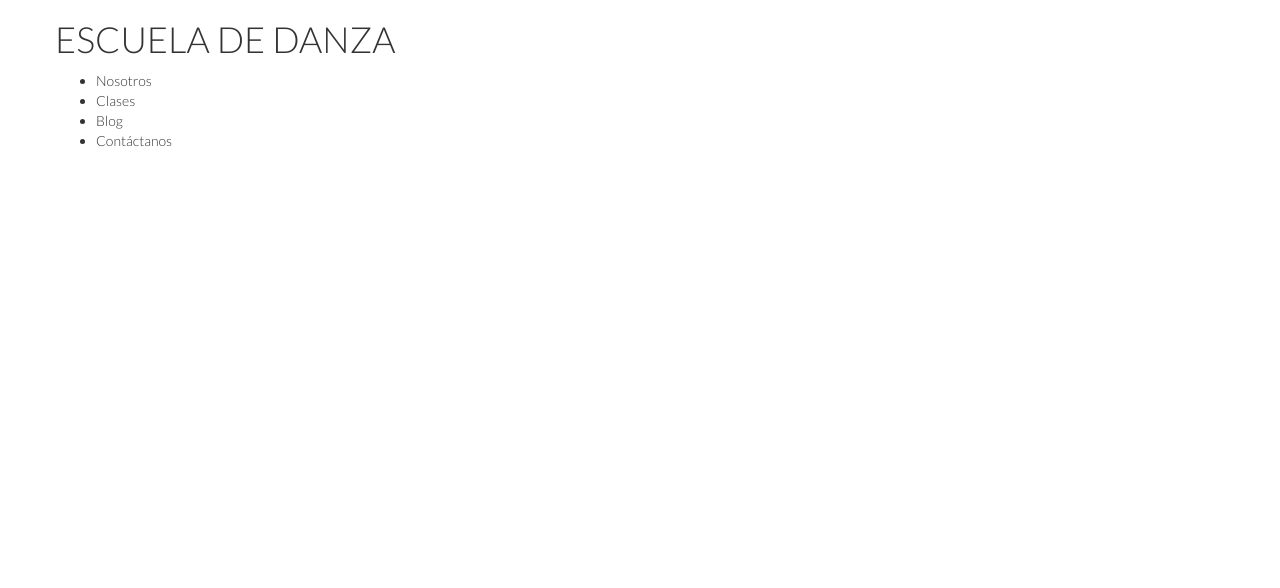
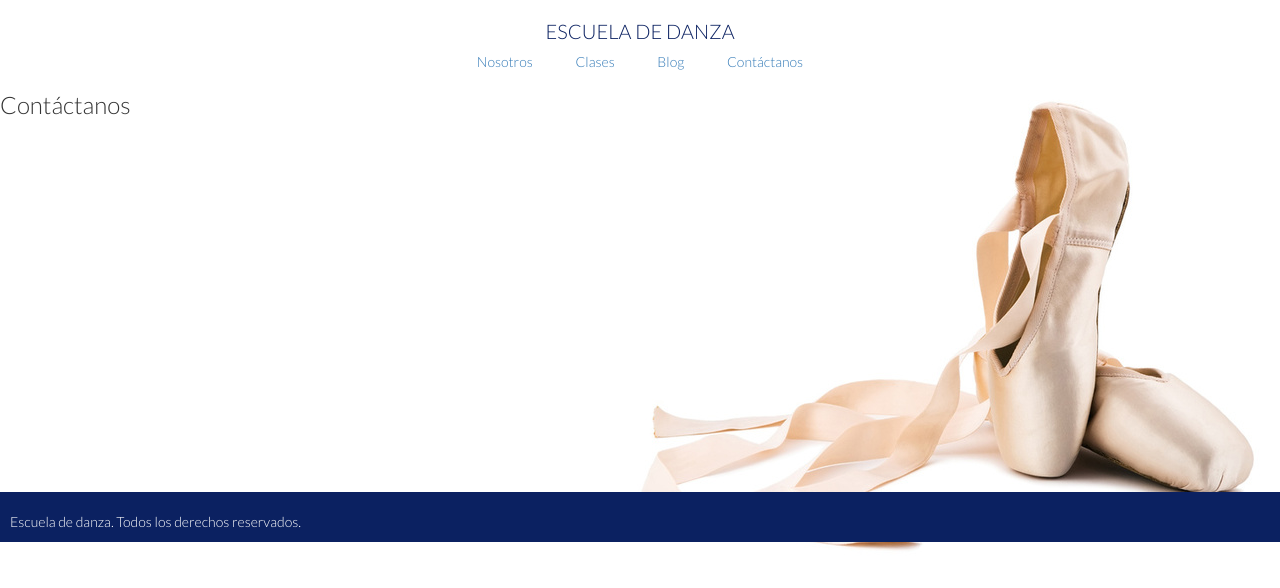
Before and after one commit to savvy-squad/danza-arte, a plain HTML site: page index.html in a window 1280 px wide. Drawn offline with Linux system fonts and the light colour scheme.

Commit message:
headyfoot

```diff
--- a/css/common.css
+++ b/css/common.css
@@ -1 +1,41 @@
-/* Inserta tu codigo que es común para todas las páginas aqui */
+
+ /* ----------header------------*/
+header{
+	color:#0B2161;
+}
+header h1{
+	text-align: center;
+	font-size: 20px
+}
+header .container ul{
+	list-style: none;
+	margin: 0;
+	padding: 0;
+	text-align: center;
+}
+header .container li{
+	display: inline-block;
+
+}
+
+header .container li{
+	margin: 0 20px
+}
+
+  /* ----------footer------------*/
+footer .letras{
+	background-color: #0B2161;
+	color:white;
+	height: 50px;
+	padding: 20px 0 10px 10px;
+
+}
+footer .contactanos{
+		height: 400px
+
+}
+.contactanos img{
+	position: relative;
+	z-index: -2;
+	float: right;
+}
--- a/index.html
+++ b/index.html
@@ -13,29 +13,37 @@
 	<header>
 		<div class="container">
 			<div class="row">
-	            <div>
-	                <h1>
-	                    ESCUELA DE DANZA
-	                </h1>
+				<h1>ESCUELA DE DANZA</h1>
 			</div>
-	            <div class="navbar">
-	                <ul class="list-nav">
-	                    <li><a href="nosotros.html"></a>Nosotros</li>
-	                    <li><a href="clases.html"></a>Clases</li>
-	                    <li><a href="blog.html"></a>Blog</li>
-	                    <li><A href="index.html"></A>Contáctanos</li>
+			<div class="row">
+				<ul>
+					<li><a href="css/nosotros.css">Nosotros</a></li>
+					<li><a href="css/clases.css">Clases</a></li>
+					<li><a href="css/blog.css">Blog</a></li>
+					<li><A href="#CONTACTO">Contáctanos</A></li>
 				</ul>
 			</div>
 		</div>
-	    </div>
 	</header>
+
 	<section class="hero">
-	    <div class="container">
-	        <div class="row">
+		<div>
 
-	        </div>
 		</div>
 	</section>
 
+
+	<footer>
+		<A name="CONTA"></A>
+		<div class="contactanos">
+			<img src="img/shoes_1.jpg" alt="">
+			<h3>Contáctanos</h3>
+		</div>
+
+		<div class="letras">
+		Escuela de danza. Todos los derechos reservados.
+		</div>
+	</footer>
+
 </body>
 </html>
```
Lines whose indentation alone changed are shown as unchanged.
